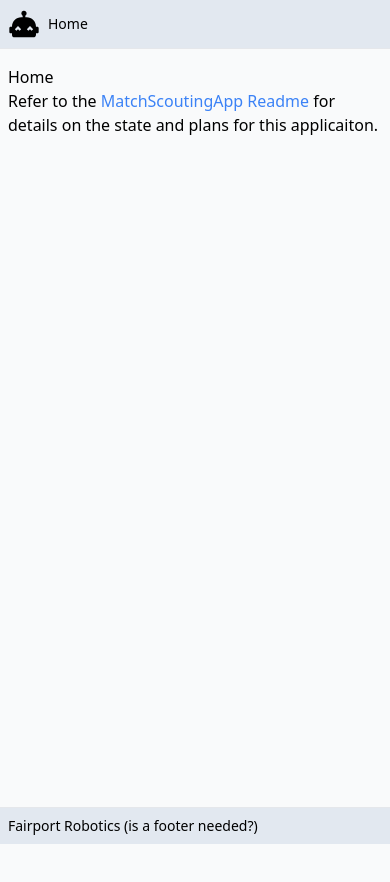
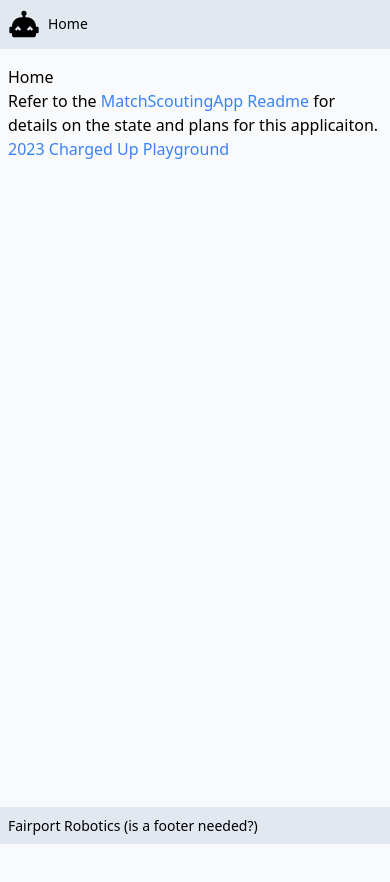
Before and after one commit to FairportRobotics/MatchScoutingApp, a Nuxt app: page / in a window 390 px wide. Shown: the top 882 px of the page. Built offline with nearby package versions, Linux system fonts and the light colour scheme.

Commit message:
Added link so it's easier to get to on mobile.

```diff
--- a/components/Y2023/Grids.vue
+++ b/components/Y2023/Grids.vue
@@ -5,11 +5,11 @@
       <Y2023Grid gridType="co-op" :alliance="alliance" />
       <Y2023Grid gridType="outer" :alliance="alliance" />
     </div>
-    <div>
-      <button>
+    <div class="flex flex-row items-center justify-center gap-4">
+      <button class="bg-blue-500 text-white py-2 px-4 rounded-lg w-3/12">
         Done
       </button>
-      <button>
+      <button class="bg-blue-500 text-white py-2 px-4 rounded-lg w-3/12">
         Cancel
       </button>
     </div>
--- a/pages/index.vue
+++ b/pages/index.vue
@@ -12,6 +12,9 @@
             </a>
             for details on the state and plans for this applicaiton.
         </p>
+        <p>
+            <NuxtLink to="/2023" class="text-blue-500">2023 Charged Up Playground</NuxtLink>
+        </p>
     </div>
 </template>
 
```
